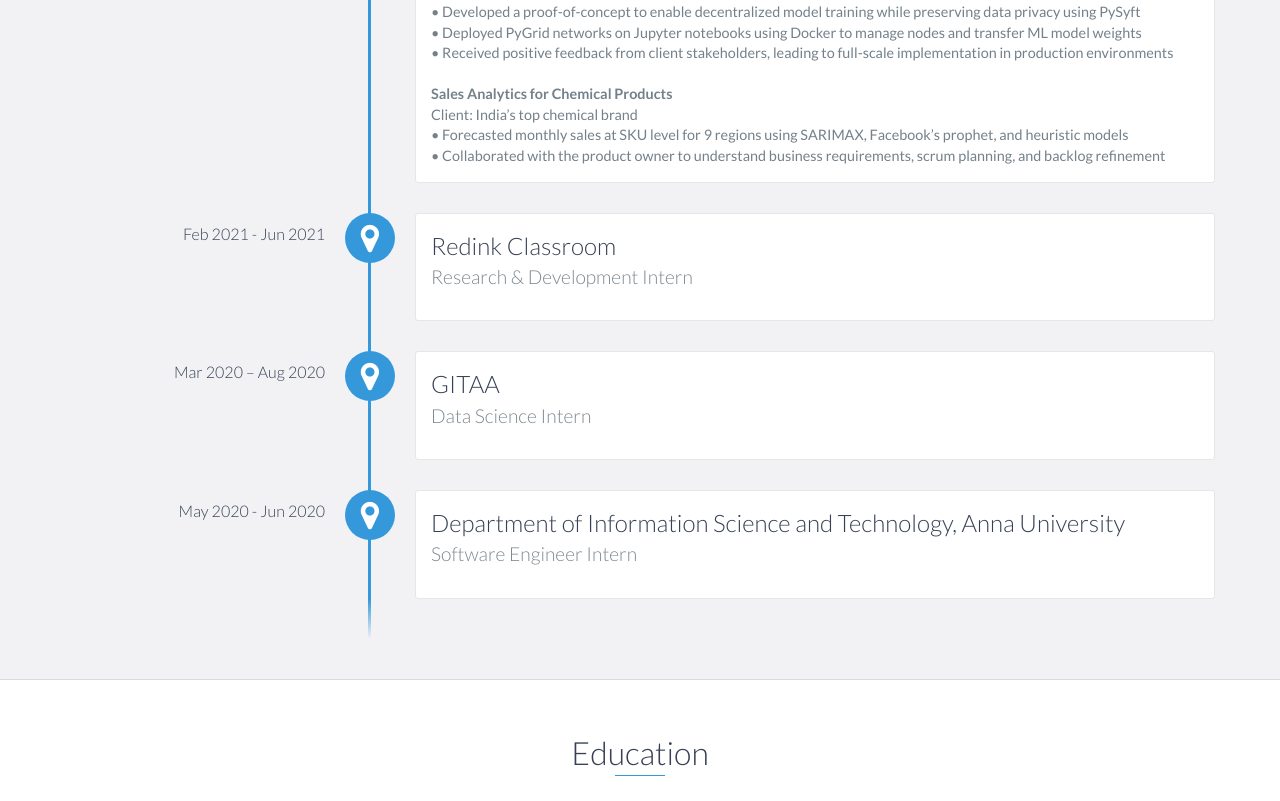
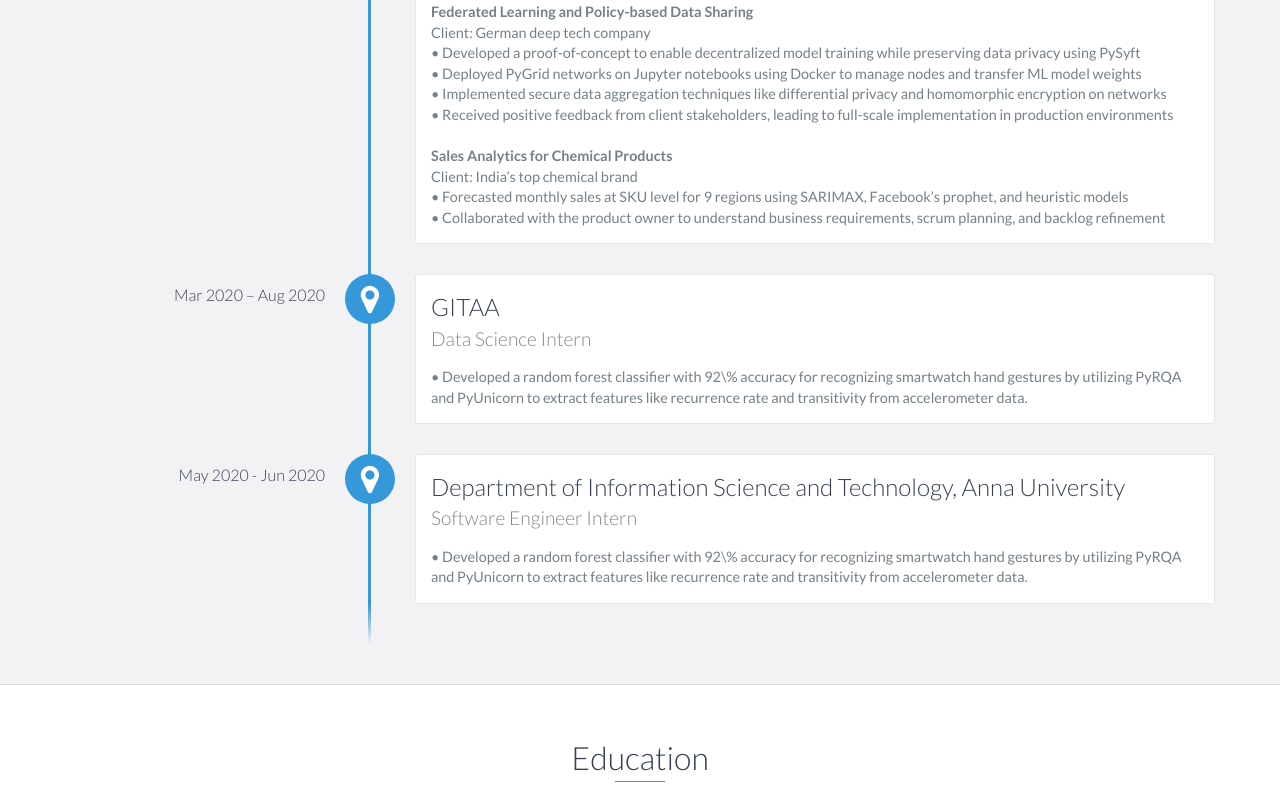
Before and after one commit to nee1k/nee1k.github.io, a website: page index.html in a window 1280 px wide. Shown: the part 1721-2522 px from the top of the page. Drawn offline with nearby package versions, Linux system fonts and the light colour scheme.

Commit message:
updated work exp

```diff
--- a/index.html
+++ b/index.html
@@ -87,22 +87,25 @@
                 <h3>Gyan Data</h3>
                 <h4>Data Scientist L2</h4>
                 <p>
+
                     <b>API for Processing Connected Car Data</b>
                     <br>Client: Top 5 global automaker
                     <br>• Utilized a GraphQL API to restore and decode Controller Area Network sensor data from connected automobiles
                     <br>• Saved storage costs by 35% by configuring AWS S3 policies based on usage using Terraform and CI/CD pipelines
                     <br>• Scripted Spark jobs on AWS EMR to process parquet files based on requests like pothole detector and geo-fencing
+                    <br>• Collaborated with the product owner to understand business requirements, scrum planning, and backlog refinement
 
                     <br><br><b>Trade Promotion Management for Consumer-Packaged-Goods</b>
                     <br>Client: Top 10 global food brand
                     <br>• Formulated linear mixed-effects models to predict product sales without promotion with 85% accuracy using R
-                    <br>• Migrated intermediate storage from SAS Grid to AWS S3, to save license costs and achieved 99% data durability
+                    <br>• Migrated intermediate storage from SAS Grid to AWS S3, saving license costs and achieving 99% data durability
+                    <br>• Pulled weekly sales data from Hadoop and SAP to perform exploratory data analysis using R’s data.table package
                     <br>• Improved the pipeline’s accuracy by 20% after extracting the data’s seasonality using Facebook’s Prophet library
 
                     <br><br><b>Analytics for Efficient Use of Crash Prototypes</b>
                     <br>Client: Top 5 global automaker
-                    <br>• Developed a threshold-based classifier to identify essential crash tests and optimized the tests to perform by 73%
-                    <br>• Denoized and transformed 100+ GB raw accelerometer data using SciPy’s signal processing functions and filters
+                    <br>• Developed a threshold-based classifier to identify essential crash tests and optimized the number of tests by 73%
+                    <br>• Programmed data mining tools to pre-process raw accelerometer data using SciPy’s signal processing functions
                     <br>• Extracted qualitative trends from the data using constrained-polynomial-fit method and interval-halving framework
                     <br>• Utilized genetic algorithms to synthesize 108 non-essential crash test data with 86% accuracy using the trend data
 
@@ -110,6 +113,7 @@
                     <br>Client: German deep tech company
                     <br>• Developed a proof-of-concept to enable decentralized model training while preserving data privacy using PySyft
                     <br>• Deployed PyGrid networks on Jupyter notebooks using Docker to manage nodes and transfer ML model weights
+                    <br>• Implemented secure data aggregation techniques like differential privacy and homomorphic encryption on networks
                     <br>• Received positive feedback from client stakeholders, leading to full-scale implementation in production environments
 
                     <br><br><b>Sales Analytics for Chemical Products</b>
@@ -119,21 +123,21 @@
                 </p>
             </div>
 
-            <div data-date="Feb 2021 - Jun 2021">
+            <!-- <div data-date="Feb 2021 - Jun 2021">
                 <h3>Redink Classroom</h3>
                 <h4>Research & Development Intern</h4>
-            </div>
+            </div> -->
 
             <div data-date="Mar 2020 – Aug 2020">
                 <h3>GITAA</h3>
                 <h4>Data Science Intern</h4>
-                <!-- <p>• Developed a random forest classifier with 92\% accuracy for recognizing smartwatch hand gestures by utilizing PyRQA and PyUnicorn to extract features like recurrence rate and transitivity from accelerometer data.</p> -->
+                <p>• Developed a random forest classifier with 92\% accuracy for recognizing smartwatch hand gestures by utilizing PyRQA and PyUnicorn to extract features like recurrence rate and transitivity from accelerometer data.</p>
             </div>
 
             <div data-date="May 2020 - Jun 2020">
                 <h3>Department of Information Science and Technology, Anna University</h3>
                 <h4>Software Engineer Intern</h4>
-                <!-- <p>• Developed a random forest classifier with 92\% accuracy for recognizing smartwatch hand gestures by utilizing PyRQA and PyUnicorn to extract features like recurrence rate and transitivity from accelerometer data.</p> -->
+                <p>• Developed a random forest classifier with 92\% accuracy for recognizing smartwatch hand gestures by utilizing PyRQA and PyUnicorn to extract features like recurrence rate and transitivity from accelerometer data.</p>
             </div>
 
         </div>
```
